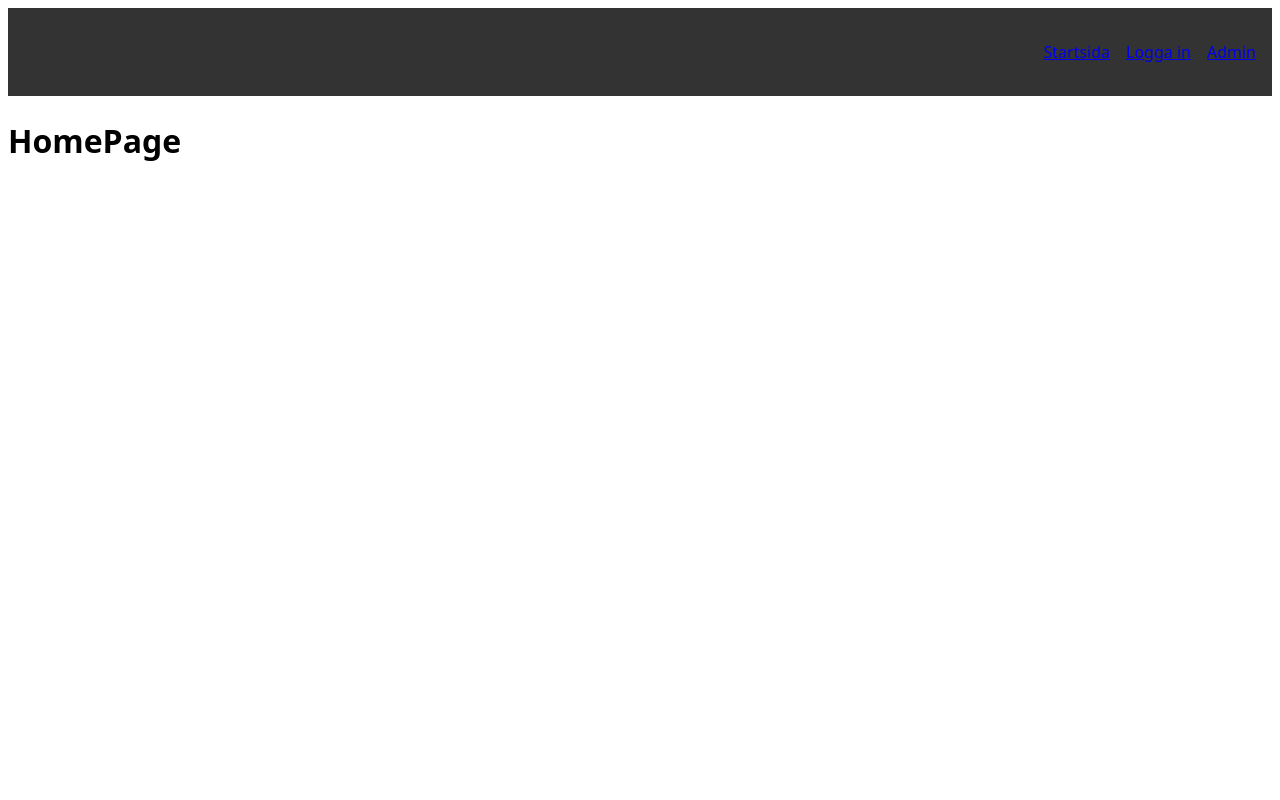
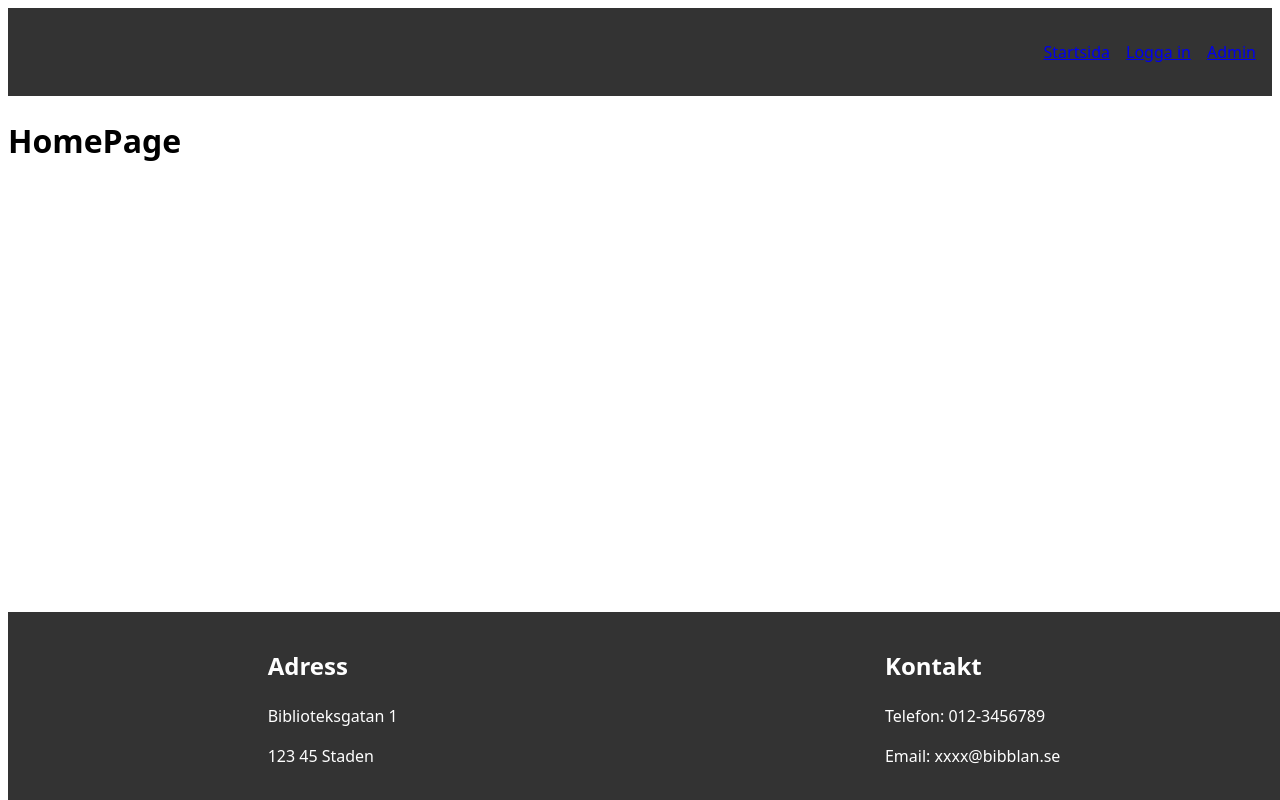
Before and after one commit to nathalievaster/library-frontend, a React (Vite) app: page / in a window 1280 px wide. Built offline with nearby package versions, Linux system fonts and the light colour scheme.

Commit message:
footer och css för den

```diff
--- /dev/null
+++ b/src/components/Footer.module.css
@@ -0,0 +1,10 @@
+footer {
+    background-color: #333;
+    position: fixed;
+    bottom: 0;
+    width: 100%;
+    color: white;
+    padding: 1em;
+    display: flex;
+    justify-content: space-around;
+}
--- /dev/null
+++ b/src/components/Footer.tsx
@@ -0,0 +1,20 @@
+import styles from './Footer.module.css'
+
+const Footer = () => {
+    return (
+        <footer className={styles.footer}>
+            <section>
+                <h2>Adress</h2>
+                <p>Biblioteksgatan 1</p>
+                <p>123 45 Staden</p>
+            </section>
+            <section>
+                <h2>Kontakt</h2>
+                <p>Telefon: 012-3456789</p>
+                <p>Email: xxxx@bibblan.se</p>
+            </section>
+        </footer>
+    )
+}
+
+export default Footer
--- a/src/components/Layout.tsx
+++ b/src/components/Layout.tsx
@@ -1,5 +1,6 @@
 import Header from "./Header"
 import { Outlet } from "react-router-dom"
+import Footer from "./Footer"
 
 const Layout = () => {
     return (
@@ -8,6 +9,7 @@ const Layout = () => {
             <main>
                 <Outlet />
             </main>
+            <Footer />
         </>
     )
 }
--- a/src/pages/HomePage.tsx
+++ b/src/pages/HomePage.tsx
@@ -1,5 +1,3 @@
-import Header from "../components/Header"
-
 const HomePage = () => {
   return (
     <>
```
